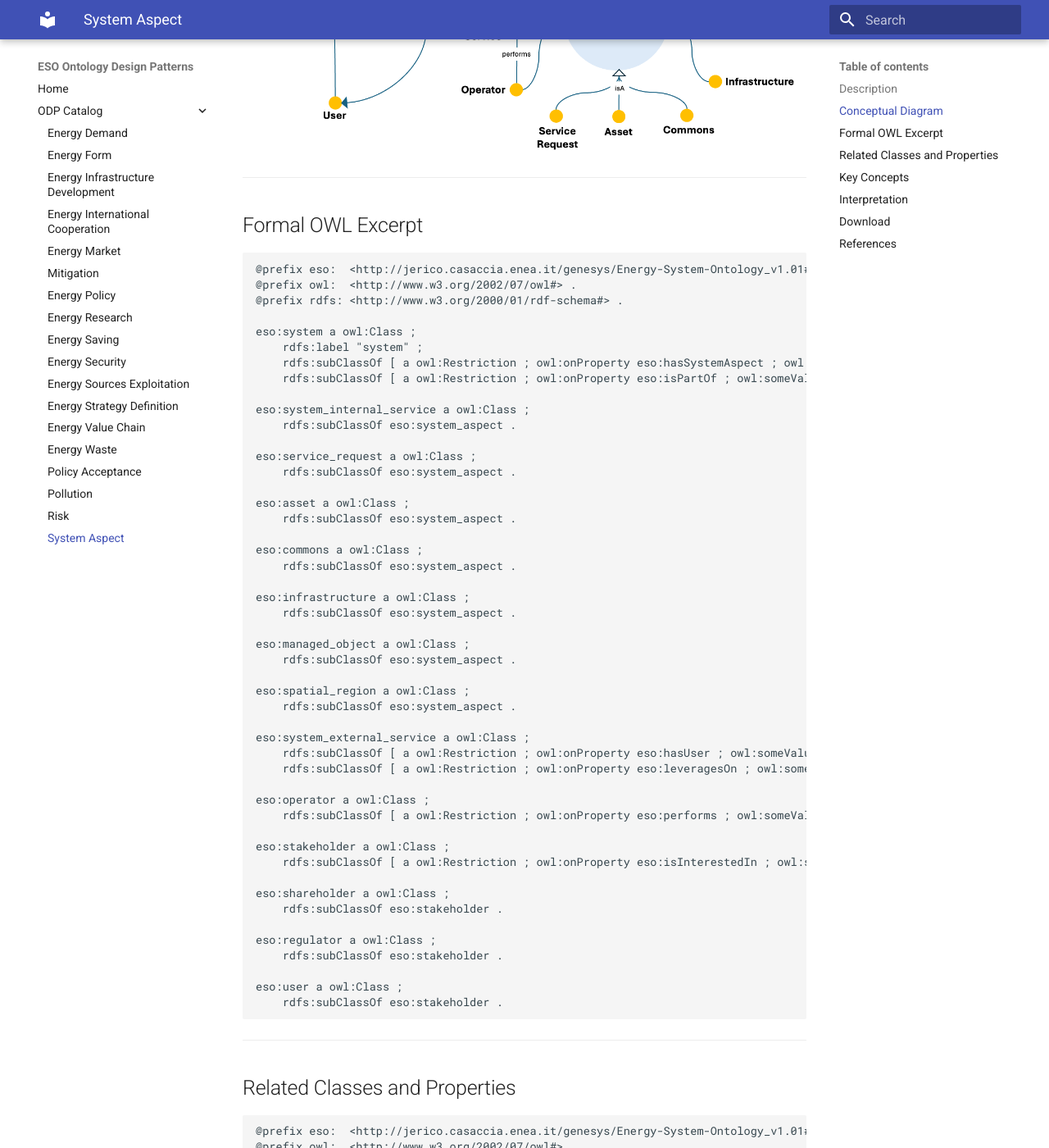
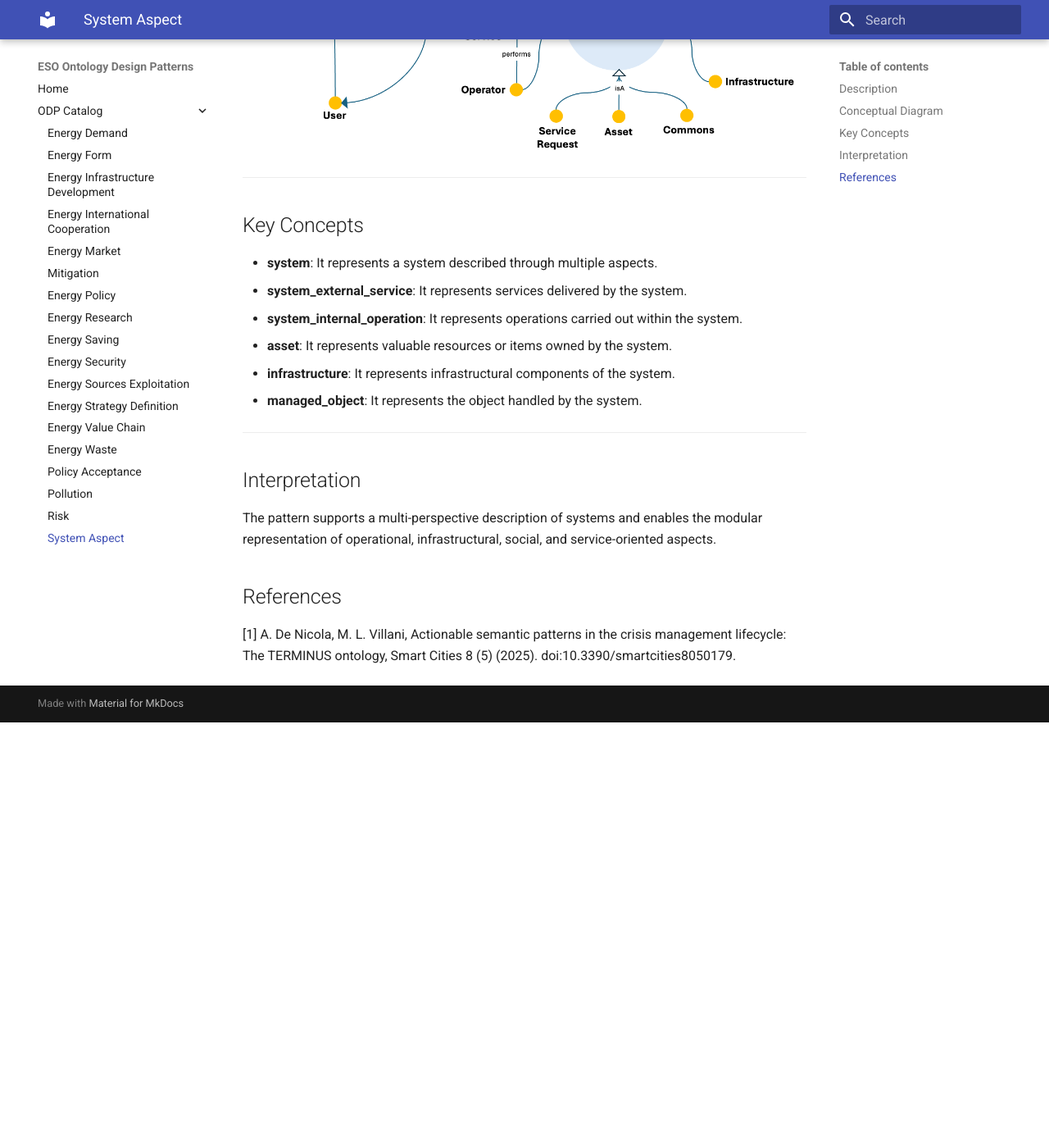
Before and after one commit to AntonioDeNicola/eso-odp-site, an MkDocs documentation site: the page built from docs/odp/system-aspect.md, in a window 1280 px wide and 1400 px high, scrolled down 662 px. Shown: the whole window at 82% size. Built offline with MkDocs 1.6.1 and Material for MkDocs 9.7.7, drawn with Linux system fonts in a browser that asks for light colours; after the commit the page ends 1543 px from its top, so only the background shows below that; some of the changed text lies outside the part shown.

Commit message:
Update system-aspect.md

````diff
--- a/docs/odp/system-aspect.md
+++ b/docs/odp/system-aspect.md
@@ -9,93 +9,6 @@ This pattern provides a structured semantic representation that can be reused ac
 
 ## Conceptual Diagram
 ![System Aspect ODP Diagram](../assets/images/system-aspect.png)
-
----
-
-## Formal OWL Excerpt
-
-```turtle
-@prefix eso:  <http://jerico.casaccia.enea.it/genesys/Energy-System-Ontology_v1.01#> .
-@prefix owl:  <http://www.w3.org/2002/07/owl#> .
-@prefix rdfs: <http://www.w3.org/2000/01/rdf-schema#> .
-
-eso:system a owl:Class ;
-    rdfs:label "system" ;
-    rdfs:subClassOf [ a owl:Restriction ; owl:onProperty eso:hasSystemAspect ; owl:someValuesFrom eso:system_aspect ] .
-    rdfs:subClassOf [ a owl:Restriction ; owl:onProperty eso:isPartOf ; owl:someValuesFrom eso:system ] .
-
-eso:system_internal_service a owl:Class ;
-    rdfs:subClassOf eso:system_aspect .
-
-eso:service_request a owl:Class ;
-    rdfs:subClassOf eso:system_aspect .
-
-eso:asset a owl:Class ;
-    rdfs:subClassOf eso:system_aspect .
-
-eso:commons a owl:Class ;
-    rdfs:subClassOf eso:system_aspect .
-
-eso:infrastructure a owl:Class ;
-    rdfs:subClassOf eso:system_aspect .
-
-eso:managed_object a owl:Class ;
-    rdfs:subClassOf eso:system_aspect .
-
-eso:spatial_region a owl:Class ;
-    rdfs:subClassOf eso:system_aspect .
-
-eso:system_external_service a owl:Class ;
-    rdfs:subClassOf [ a owl:Restriction ; owl:onProperty eso:hasUser ; owl:someValuesFrom eso:user ] ;
-    rdfs:subClassOf [ a owl:Restriction ; owl:onProperty eso:leveragesOn ; owl:someValuesFrom eso:system_internal_service ] .
-
-eso:operator a owl:Class ;
-    rdfs:subClassOf [ a owl:Restriction ; owl:onProperty eso:performs ; owl:someValuesFrom eso:system_internal_service ] .
-
-eso:stakeholder a owl:Class ;
-    rdfs:subClassOf [ a owl:Restriction ; owl:onProperty eso:isInterestedIn ; owl:someValuesFrom eso:system_aspect ] .
-
-eso:shareholder a owl:Class ;
-    rdfs:subClassOf eso:stakeholder .
-
-eso:regulator a owl:Class ;
-    rdfs:subClassOf eso:stakeholder .
-
-eso:user a owl:Class ;
-    rdfs:subClassOf eso:stakeholder .
-```
-
----
-
-## Related Classes and Properties
-
-```turtle
-@prefix eso:  <http://jerico.casaccia.enea.it/genesys/Energy-System-Ontology_v1.01#> .
-@prefix owl:  <http://www.w3.org/2002/07/owl#> .
-
-eso:system a owl:Class .
-eso:system_aspect a owl:Class .
-eso:system_external_service a owl:Class .
-eso:system_internal_service a owl:Class .
-eso:operator a owl:Class .
-eso:service_request a owl:Class .
-eso:asset a owl:Class .
-eso:commons a owl:Class .
-eso:infrastructure a owl:Class .
-eso:managed_object a owl:Class .
-eso:spatial_region a owl:Class .
-eso:stakeholder a owl:Class .
-eso:shareholder a owl:Class .
-eso:regulator a owl:Class .
-eso:user a owl:Class .
-
-eso:hasSystemAspect a owl:ObjectProperty .
-eso:isInterestedIn a owl:ObjectProperty .
-eso:hasUser a owl:ObjectProperty .
-eso:isPartOf a owl:ObjectProperty .
-eso:leveragesOn a owl:ObjectProperty .
-eso:performs a owl:ObjectProperty .
-```
 
 ---
 
@@ -113,12 +26,6 @@ eso:performs a owl:ObjectProperty .
 ## Interpretation
 The pattern supports a multi-perspective description of systems and enables the modular representation of operational, infrastructural, social, and service-oriented aspects.
 
----
-
-## Download
-- [TTL file](../assets/rdf/system-aspect.ttl)
-
----
 
 ## References
 [1] A. De Nicola, M. L. Villani, Actionable semantic patterns in the crisis management lifecycle: The TERMINUS ontology, Smart Cities 8 (5)
````
